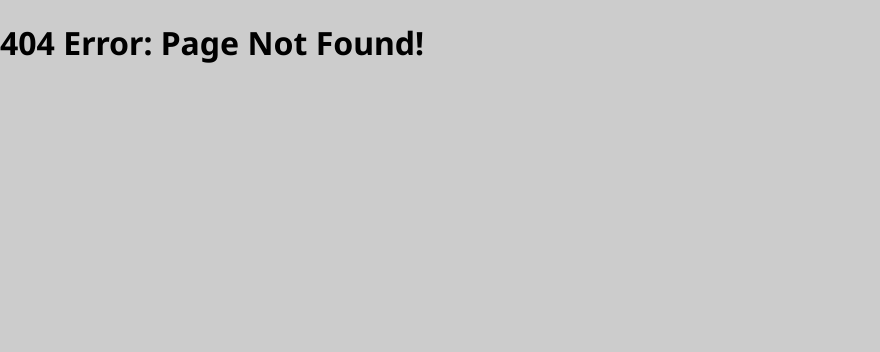
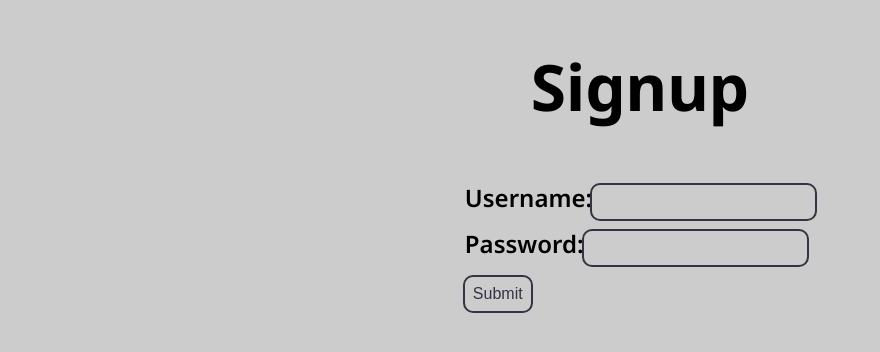
Before and after one commit to Tamong/TFS, a React (Create React App) app in the folder frontend/: page /signup in a window 1280 px wide. Before the commit this address had no page. Shown: the top 352 px of the page, without its empty margins (0-880 px from the left). Built offline with nearby package versions, Linux system fonts and the light colour scheme.

Commit message:
Signup page

```diff
--- a/frontend/src/App.js
+++ b/frontend/src/App.js
@@ -7,6 +7,7 @@ import '@fortawesome/fontawesome-free/css/all.min.css';
 
 import Home from "./pages/Home";
 import Login from "./pages/Login";
+import Signup from "./pages/Signup";
 import Rewards from "./pages/Rewards";
 import Admin from "./pages/Admin";
 import NoPage from "./pages/NoPage";
@@ -88,6 +89,7 @@ function App() {
             <Route index element={<Home />} />
             <Route path="/home" element={<Home userInfo={userInfo} />} />
             <Route path="/login" element={<Login onLogin={handleLogin} />} />
+            <Route path="/signup" element={<Signup />} />
             <Route path="/rewards" element={<Rewards userInfo={userInfo} token={token} />} />
             <Route path="/admin" element={<Admin userInfo={userInfo} token={token} />} />
             <Route path="*" element={<NoPage />} />
--- a/frontend/src/components/CheckIn.js
+++ b/frontend/src/components/CheckIn.js
@@ -9,7 +9,7 @@ const CheckIn = ({ userInfo, token }) => {
     if (!userInfo || !token) {
       return;
     }
-    fetch(`http://localhost:3000/api/checkin/${userInfo.ee_ID}`, {
+    fetch(`http://localhost:3000/api/user/${userInfo.ee_ID}/checkin`, {
         method: 'GET',
         headers: {
             'Content-Type': 'application/json',
--- a/frontend/src/pages/Login.css
+++ b/frontend/src/pages/Login.css
@@ -1,4 +1,4 @@
-.Login {
+.Login, .Signup {
     min-height:none;
     display: flex;
     flex-direction: column;
--- a/frontend/src/pages/Login.js
+++ b/frontend/src/pages/Login.js
@@ -128,9 +128,9 @@ const Login = ({onLogin}) => {
 
                         <br />
                         <div className="assists">
-                            <div className="assists create">
+                            <a href="/signup" className="assists create" >
                                 Create Account
-                            </div>
+                            </a>
 
                             <div className="assists forgot">
                                 Forgot Password
--- /dev/null
+++ b/frontend/src/pages/Signup.js
@@ -0,0 +1,77 @@
+import { useState } from "react";
+
+import "./Login.css"
+
+function Signup() {
+
+
+  const [username, setUsername] = useState("");
+  const [password, setPassword] = useState("");
+  const [status, setStatus] = useState("");
+
+  const handleUsernameChange = (event) => {
+    setUsername(event.target.value);
+  };
+
+  const handlePasswordChange = (event) => {
+    setPassword(event.target.value);
+  };
+
+  function handleSubmit(event) {
+        event.preventDefault();
+
+        setStatus("Signing up...");
+
+        const data = { username, password };
+        fetch(`http://localhost:3000/api/user`, {
+            method: 'POST',
+            headers: {
+                'Content-Type': 'application/json',
+            },
+            body: JSON.stringify({
+                username: data.username,
+                password: data.password
+            })
+        })
+
+        .then(response => response.json())
+        .then(data => {
+            setStatus("Successfully signed up!\nGo log in");
+
+
+            // handle successful login
+        })
+        .catch(error => {
+            console.error('Signup error:', error);
+
+        });
+    }
+
+  return (
+    <div className="Signup">
+      <h1>Signup</h1>
+      <form onSubmit={handleSubmit}>
+        <label>
+          Username:
+          <input type="text" value={username} onChange={handleUsernameChange} />
+        </label>
+        <br />
+        <label>
+          Password:
+          <input type="password" value={password} onChange={handlePasswordChange} />
+        </label>
+        <br />
+        <input type="submit" value="Submit" />
+      </form>
+      <div className="status">
+            {status && <p>{status}</p>}
+        </div>
+        <div className="status">
+            {status && <a href="/login">Go Log In</a>}
+        </div>
+
+    </div>
+  );
+}
+
+export default Signup;
```
